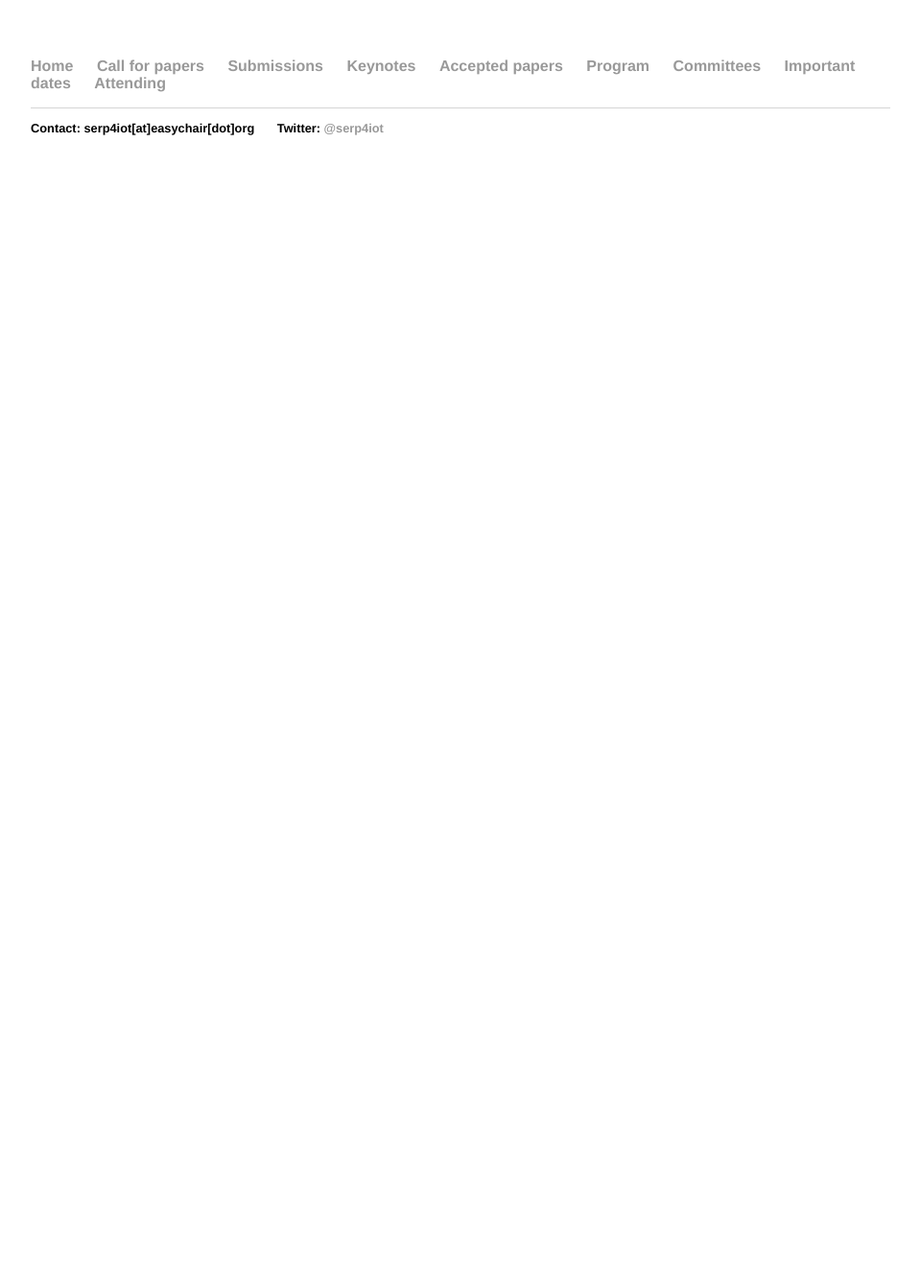
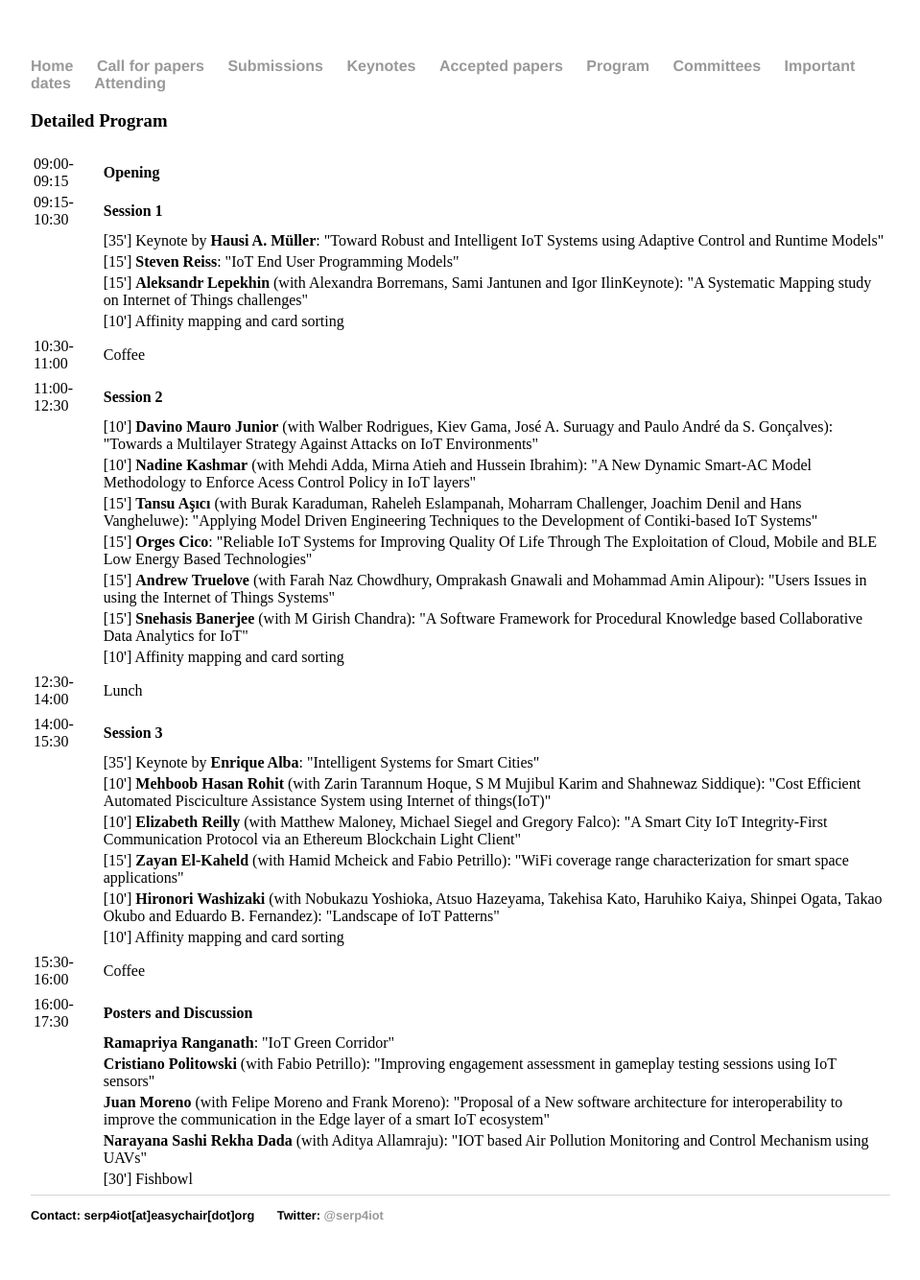
Before and after one commit to moar82/SERP4IoT, a Jekyll site: the page built from program/index.html, in a window 1280 px wide. Shown: the whole page at 96% size, without its empty margins (160-1119 px from the left). Built offline with Jekyll 4.4.1, drawn with Linux system fonts in a browser that asks for light colours; before the commit the page ends 900 px from its top, so only the background shows below that.

Commit message:
Update index.html

```diff
--- a/program/index.html
+++ b/program/index.html
@@ -2,3 +2,236 @@
 layout: default
 title: program
 ---
+
+<h3>Detailed Program</h3>
+
+<table border="0">
+  <!-- <tr>
+    <td>08:30 - 09:00</td>
+    <td>&nbsp;</td>
+    <td>Registration</td>
+  </tr>
+  -->
+
+  <tr class="blank_row">
+      <td colspan="3"></td>
+  </tr>
+
+  <tr>
+    <td>09:00-09:15</td>
+    <td>&nbsp;</td>
+    <td><b>Opening</b></td>
+  </tr>
+
+  <tr>
+    <td>09:15-10:30</td>
+    <td>&nbsp;</td>
+    <td><b>Session 1</b></td>
+  </tr>
+
+  <tr>
+    <td></td>
+    <td>&nbsp;</td>
+    <td>[35'] Keynote by <b>Hausi A. Müller</b>: &quot;Toward Robust and Intelligent IoT Systems using Adaptive Control and Runtime Models&quot;</td>
+  </tr>
+
+  <tr>
+    <td></td>
+    <td>&nbsp;</td>
+    <td>[15'] <b>Steven Reiss</b>:
+        &quot;IoT End User Programming Models&quot;</td>
+  </tr>
+
+  <tr>
+    <td></td>
+    <td>&nbsp;</td>
+    <td>[15'] <b>Aleksandr Lepekhin</b> (with Alexandra Borremans, Sami Jantunen and Igor IlinKeynote): &quot;A Systematic Mapping study on Internet of Things challenges&quot;</td>
+  </tr>
+
+  <tr>
+    <td></td>
+    <td>&nbsp;</td>
+    <td>[10'] Affinity mapping and card sorting</td>
+  </tr>
+
+  <tr class="blank_row">
+      <td colspan="3"></td>
+  </tr>
+
+  <tr>
+    <td>10:30-11:00</td>
+    <td>&nbsp;</td>
+    <td>Coffee</td>
+  </tr>
+
+  <tr class="blank_row">
+    <td colspan="3"></td>
+</tr>
+
+<tr>
+    <td>11:00-12:30</td>
+    <td>&nbsp;</td>
+    <td><b>Session 2</b></td>
+  </tr>
+
+  <tr>
+    <td></td>
+    <td>&nbsp;</td>
+    <td>[10'] <b>Davino Mauro Junior</b> (with Walber Rodrigues, Kiev Gama, José A. Suruagy and Paulo André da S. Gonçalves):
+        &quot;Towards a Multilayer Strategy Against Attacks on IoT Environments&quot;</td>
+  </tr>
+
+  <tr>
+    <td></td>
+    <td>&nbsp;</td>
+    <td>[10'] <b>Nadine Kashmar</b> (with Mehdi Adda, Mirna Atieh and Hussein Ibrahim):
+        &quot;A New Dynamic Smart-AC Model Methodology to Enforce Acess Control Policy in IoT layers&quot;</td>
+  </tr>
+
+  <tr>
+    <td></td>
+    <td>&nbsp;</td>
+    <td>[15'] <b>Tansu Aşıcı</b> (with Burak Karaduman, Raheleh Eslampanah, Moharram Challenger, Joachim Denil and Hans Vangheluwe):
+        &quot;Applying Model Driven Engineering Techniques to the Development of Contiki-based IoT Systems&quot;</td>
+  </tr>
+
+  <tr>
+    <td></td>
+    <td>&nbsp;</td>
+    <td>[15'] <b>Orges Cico</b>:
+        &quot;Reliable IoT Systems for Improving Quality Of Life Through The Exploitation of Cloud, Mobile and BLE Low Energy Based Technologies&quot;</td>
+  </tr>
+
+  <tr>
+    <td></td>
+    <td>&nbsp;</td>
+    <td>[15'] <b>Andrew Truelove</b> (with Farah Naz Chowdhury, Omprakash Gnawali and Mohammad Amin Alipour):
+        &quot;Users Issues in using the Internet of Things Systems&quot;</td>
+  </tr>
+
+  <tr>
+    <td></td>
+    <td>&nbsp;</td>
+    <td>[15'] <b>Snehasis Banerjee</b> (with M Girish Chandra):
+        &quot;A Software Framework for Procedural Knowledge based Collaborative Data Analytics for IoT&quot;</td>
+  </tr>
+
+  <tr>
+    <td></td>
+    <td>&nbsp;</td>
+    <td>[10'] Affinity mapping and card sorting</td>
+  </tr>
+
+  <tr class="blank_row">
+      <td colspan="3"></td>
+  </tr>
+
+  <tr>
+    <td>12:30-14:00</td>
+    <td>&nbsp;</td>
+    <td>Lunch</td>
+  </tr>
+
+  <tr class="blank_row">
+      <td colspan="3"></td>
+  </tr>
+
+  <tr>
+    <td>14:00-15:30</td>
+    <td>&nbsp;</td>
+    <td><b>Session 3 </b></td>
+  </tr>
+
+  <tr>
+    <td></td>
+    <td>&nbsp;</td>
+    <td>[35'] Keynote by <b>Enrique Alba</b>: &quot;Intelligent Systems for Smart Cities&quot;</td>
+  </tr>
+
+  <tr>
+    <td></td>
+    <td>&nbsp;</td>
+    <td>[10'] <b>Mehboob Hasan Rohit</b> (with Zarin Tarannum Hoque, S M Mujibul Karim and Shahnewaz Siddique):
+        &quot;Cost Efficient Automated Pisciculture Assistance System using Internet of things(IoT)&quot;</td>
+  </tr>
+
+  <tr>
+    <td></td>
+    <td>&nbsp;</td>
+    <td>[10'] <b>Elizabeth Reilly</b> (with Matthew Maloney, Michael Siegel and Gregory Falco): &quot;A Smart City IoT Integrity-First Communication Protocol via an Ethereum Blockchain Light Client&quot;</td>
+  </tr>
+
+  <tr>
+    <td></td>
+    <td>&nbsp;</td>
+    <td>[15'] <b>Zayan El-Kaheld</b> (with Hamid Mcheick and Fabio Petrillo): &quot;WiFi coverage range characterization for smart space applications&quot;</td>
+  </tr>
+
+  <tr>
+    <td></td>
+    <td>&nbsp;</td>
+    <td>[10'] <b>Hironori Washizaki</b> (with Nobukazu Yoshioka, Atsuo Hazeyama, Takehisa Kato, Haruhiko Kaiya, Shinpei Ogata, Takao Okubo and Eduardo B. Fernandez):
+      &quot;Landscape of IoT Patterns&quot;</td>
+  </tr>
+
+  <tr>
+    <td></td>
+    <td>&nbsp;</td>
+    <td>[10'] Affinity mapping and card sorting</td>
+  </tr>
+
+
+  <tr class="blank_row">
+      <td colspan="3"></td>
+  </tr>
+
+  <tr>
+    <td>15:30-16:00</td>
+    <td>&nbsp;</td>
+    <td>Coffee</td>
+  </tr>
+
+  <tr class="blank_row">
+      <td colspan="3"></td>
+  </tr>
+
+  <tr>
+    <td>16:00-17:30</td>
+    <td>&nbsp;</td>
+    <td><b>Posters and Discussion</b></td>
+  </tr>
+
+  <tr>
+    <td></td>
+    <td>&nbsp;</td>
+    <td><b>Ramapriya Ranganath</b>: &quot;IoT Green Corridor&quot;</td>
+  </tr>
+
+  <tr>
+    <td></td>
+    <td>&nbsp;</td>
+    <td><b>Cristiano Politowski</b> (with Fabio Petrillo): &quot;Improving engagement assessment in gameplay testing sessions using IoT sensors&quot;</td>
+  </tr>
+
+  <tr>
+    <td></td>
+    <td>&nbsp;</td>
+    <td><b>Juan Moreno</b> (with Felipe Moreno and Frank Moreno): &quot;Proposal of a New software architecture for interoperability to improve the communication in the Edge layer of a smart IoT ecosystem&quot;</td>
+  </tr>
+
+  <tr>
+    <td></td>
+    <td>&nbsp;</td>
+    <td><b>Narayana Sashi Rekha Dada</b> (with Aditya Allamraju): &quot;IOT based Air Pollution Monitoring and Control Mechanism using UAVs&quot;</td>
+  </tr>
+
+  <tr>
+    <td></td>
+    <td>&nbsp;</td>
+    <td>[30'] Fishbowl</td>
+  </tr>
+
+  <tr class="blank_row">
+      <td colspan="3"></td>
+  </tr>
+</table>
```
